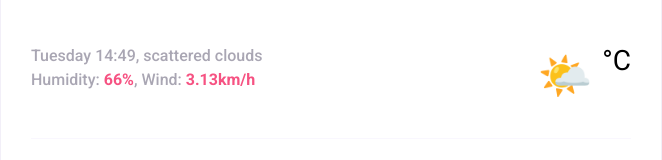
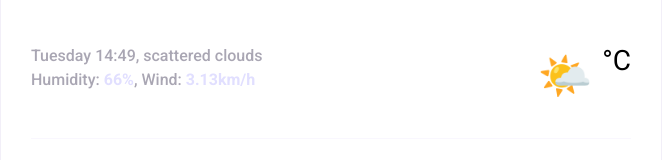
Before and after one commit to emilyyvonne/weatherAppFlex, a plain HTML site: page index.html in a window 1280 px wide. Shown: the part 156-316 px from the top of the page, without its empty margins (309-971 px from the left). Drawn offline with nearby package versions, Linux system fonts and the light colour scheme; no server answers.

Commit message:
update detail color

```diff
--- a/src/style.css
+++ b/src/style.css
@@ -63,7 +63,7 @@ main {
 }
 
 .weather-app-details strong {
-  color: #f65282;
+  color: #e1dfff;
 }
 
 .weather-app-temperature-container {
```
